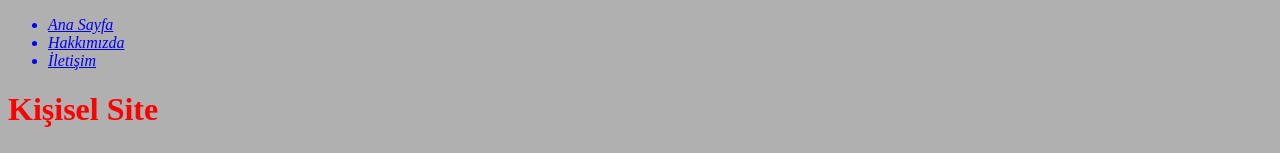
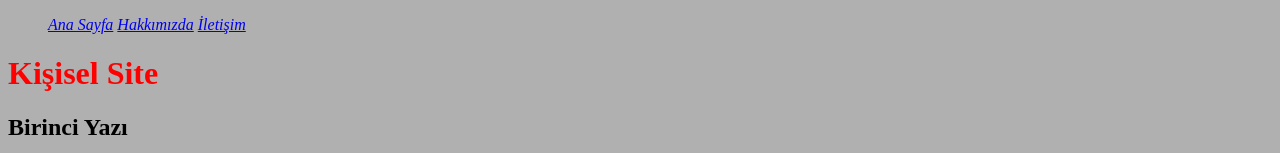
Before and after one commit to iso-can/kodluyoruzkisiselsite, a plain HTML site: page index.html in a window 1280 px wide. Shown: the top 153 px of the page. Drawn offline with Linux system fonts and the light colour scheme.

Commit message:
css güncellendi

```diff
--- a/css/style.css
+++ b/css/style.css
@@ -11,3 +11,14 @@ ul {
     color: #0000FF;
     font-style: oblique;
 }
+
+/* Class */
+
+.text-red {
+    color: #ff0000;
+}
+
+.nav-position {
+    list-style-position: inside;
+    display: inline-block;
+}
--- a/index.html
+++ b/index.html
@@ -12,13 +12,13 @@
     <header>
         <nav>
             <ul>
-                <li>
+                <li class="nav-position">
                     <a href="index.html">Ana Sayfa</a>
                 </li>
-                <li>
+                <li class="nav-position">
                     <a href="about-us.html">Hakkımızda</a>
                 </li>
-                <li>
+                <li class="nav-position">
                     <a href="contact.html">İletişim</a>
                 </li>
             </ul>
@@ -60,7 +60,7 @@
             </ul>
             <hr>
         </article>
-        <article>
+        <article class="text-red">
             <h2>Üçüncü Yazı</h2>
             <img src="https://picsum.photos/id/23/200/300" alt="Yazı 3">
             <p>Lorem ipsum dolor, sit amet consectetur adipisicing elit. Quibusdam, quia?</p>
```
Also changed, not shown: about-us.html (+3 -3 lines), contact.html (+3 -3 lines).
